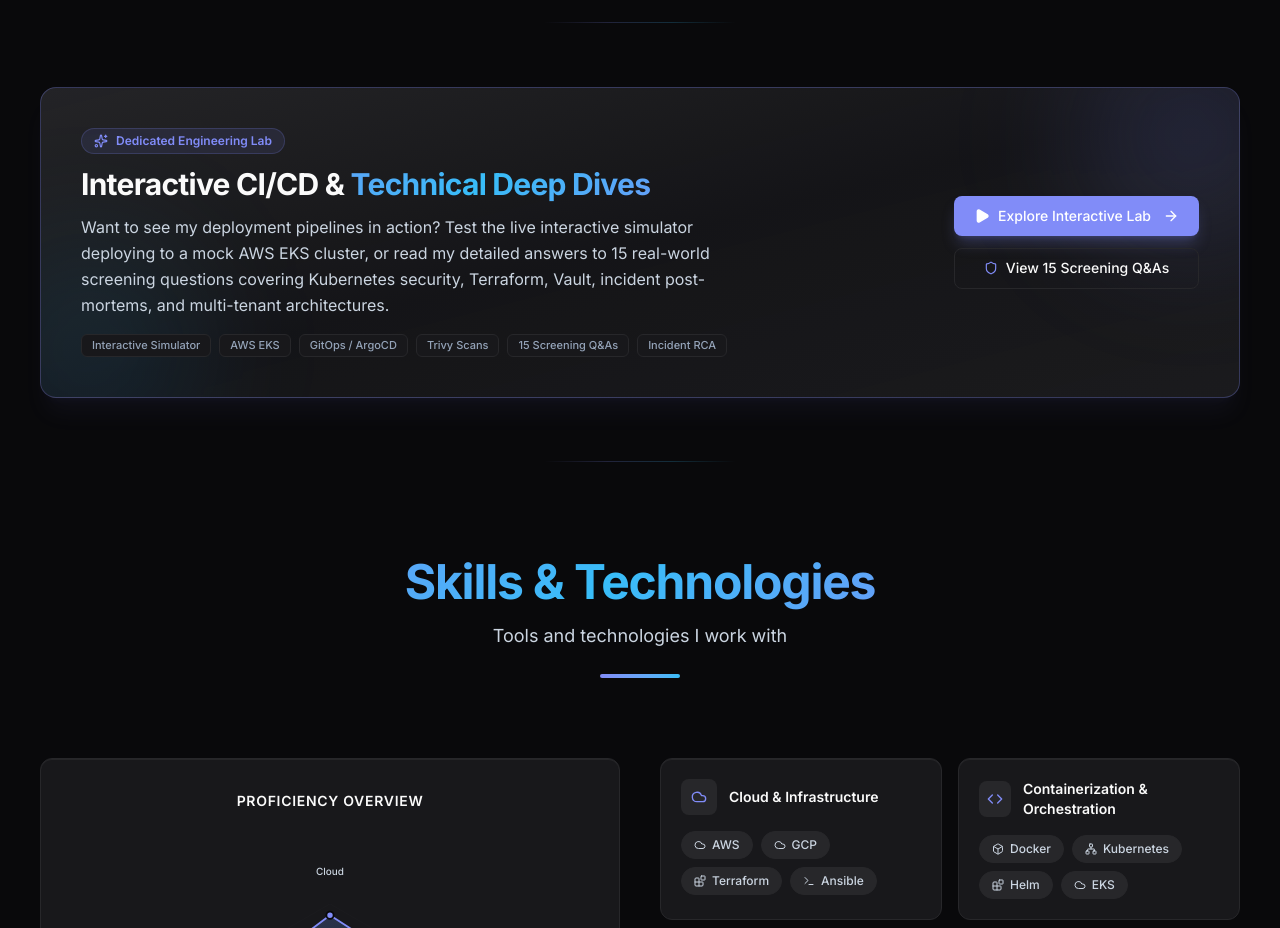
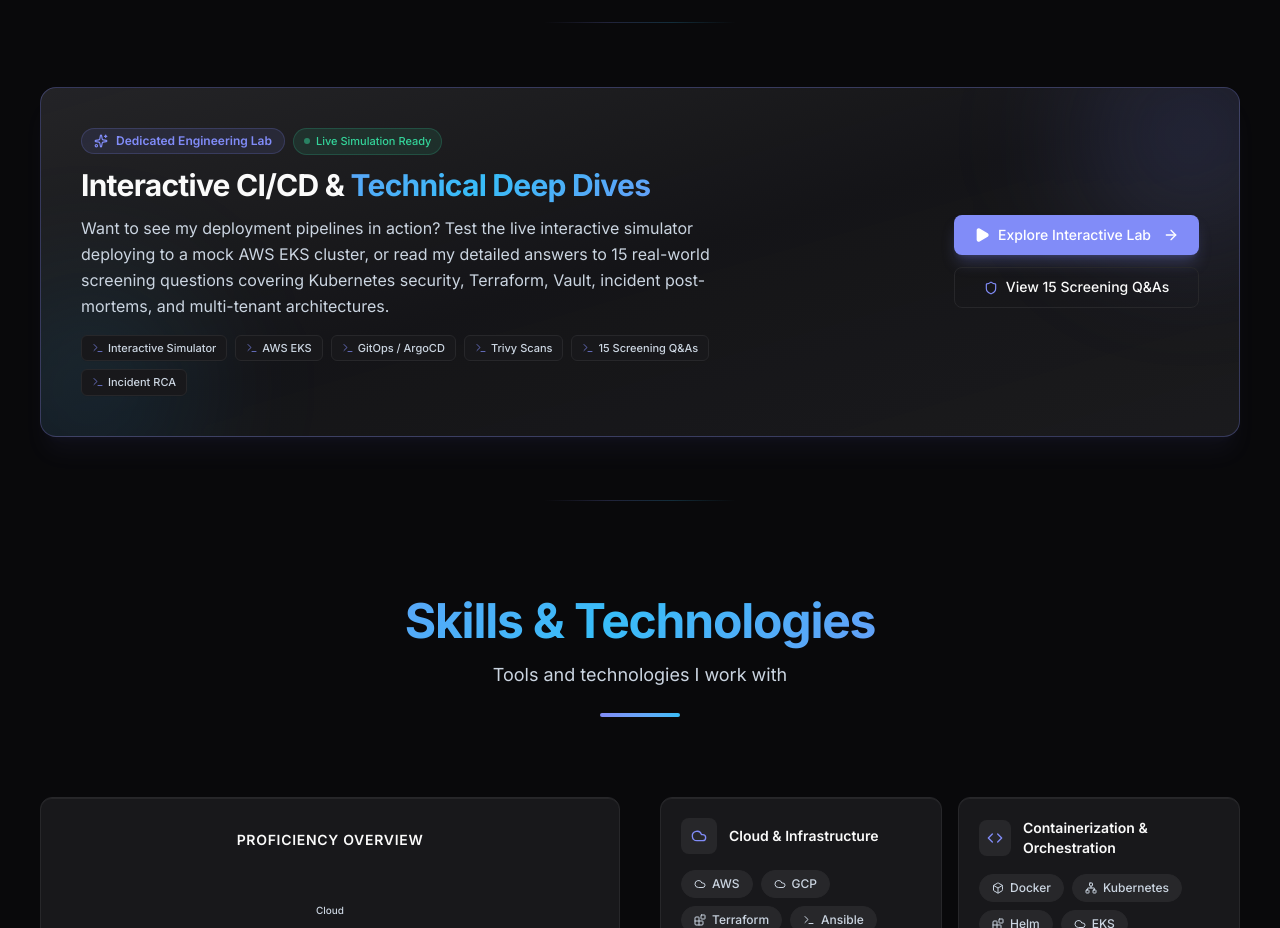
Before and after one commit to ajayautade/ajayautadeportfolio, a Next.js app: page / in a window 1280 px wide. Shown: the part 3320-4248 px from the top of the page. Built offline with nearby package versions, Linux system fonts and the light colour scheme.

Commit message:
feat(deep-dives): add live cluster telemetry badge and technical practice pills

```diff
--- a/src/components/DeepDivesBanner.tsx
+++ b/src/components/DeepDivesBanner.tsx
@@ -20,9 +20,15 @@ export default function DeepDivesBanner() {
             <div className="relative z-10 flex flex-col lg:flex-row lg:items-center lg:justify-between gap-6 lg:gap-10">
               {/* Left Column: Heading & Description */}
               <div className="max-w-2xl space-y-3">
-                <div className="inline-flex items-center gap-2 px-3 py-1 rounded-full bg-primary/10 border border-primary/20 text-primary text-xs font-semibold">
-                  <Sparkles className="h-3.5 w-3.5" />
-                  <span>Dedicated Engineering Lab</span>
+                <div className="flex flex-wrap items-center gap-2">
+                  <div className="inline-flex items-center gap-2 px-3 py-1 rounded-full bg-primary/10 border border-primary/20 text-primary text-xs font-semibold">
+                    <Sparkles className="h-3.5 w-3.5" />
+                    <span>Dedicated Engineering Lab</span>
+                  </div>
+                  <div className="inline-flex items-center gap-1.5 px-2.5 py-1 rounded-full bg-success/10 border border-success/20 text-success text-[11px] font-medium">
+                    <span className="h-1.5 w-1.5 rounded-full bg-success animate-pulse" />
+                    <span>Live Simulation Ready</span>
+                  </div>
                 </div>
 
                 <h2 className="text-2xl sm:text-3xl font-bold tracking-tight text-text-primary">
@@ -34,13 +40,14 @@ export default function DeepDivesBanner() {
                   Want to see my deployment pipelines in action? Test the live interactive simulator deploying to a mock AWS EKS cluster, or read my detailed answers to 15 real-world screening questions covering Kubernetes security, Terraform, Vault, incident post-mortems, and multi-tenant architectures.
                 </p>
 
-                {/* Tech Pills Preview */}
+                {/* Tech Pills Preview with icons */}
                 <div className="flex flex-wrap gap-2 pt-1">
                   {["Interactive Simulator", "AWS EKS", "GitOps / ArgoCD", "Trivy Scans", "15 Screening Q&As", "Incident RCA"].map((tag) => (
                     <span
                       key={tag}
-                      className="text-[11px] font-medium px-2.5 py-0.5 rounded-md bg-surface border border-border text-text-tertiary"
+                      className="text-[11px] font-medium px-2.5 py-1 rounded-md bg-surface border border-border text-text-secondary flex items-center gap-1 shadow-2xs"
                     >
+                      <Terminal className="h-3 w-3 text-primary/70" />
                       {tag}
                     </span>
                   ))}
```
